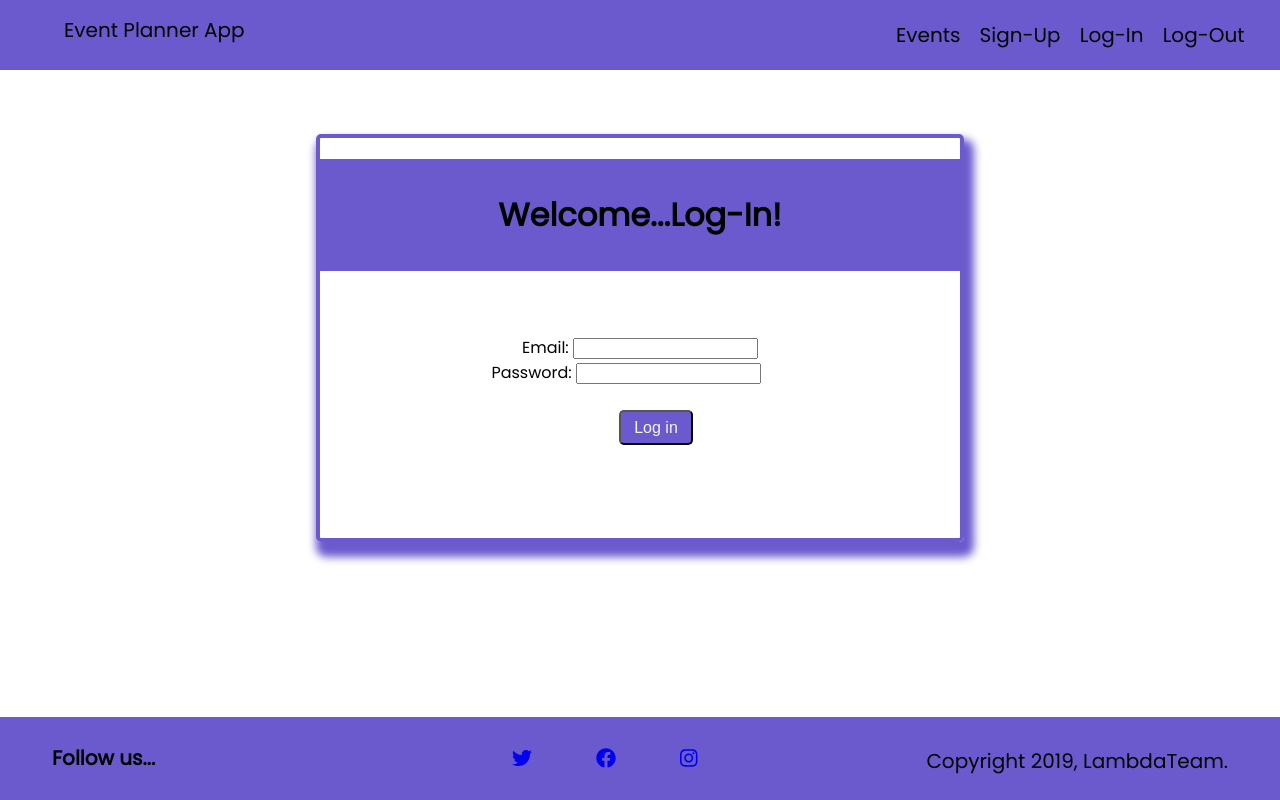
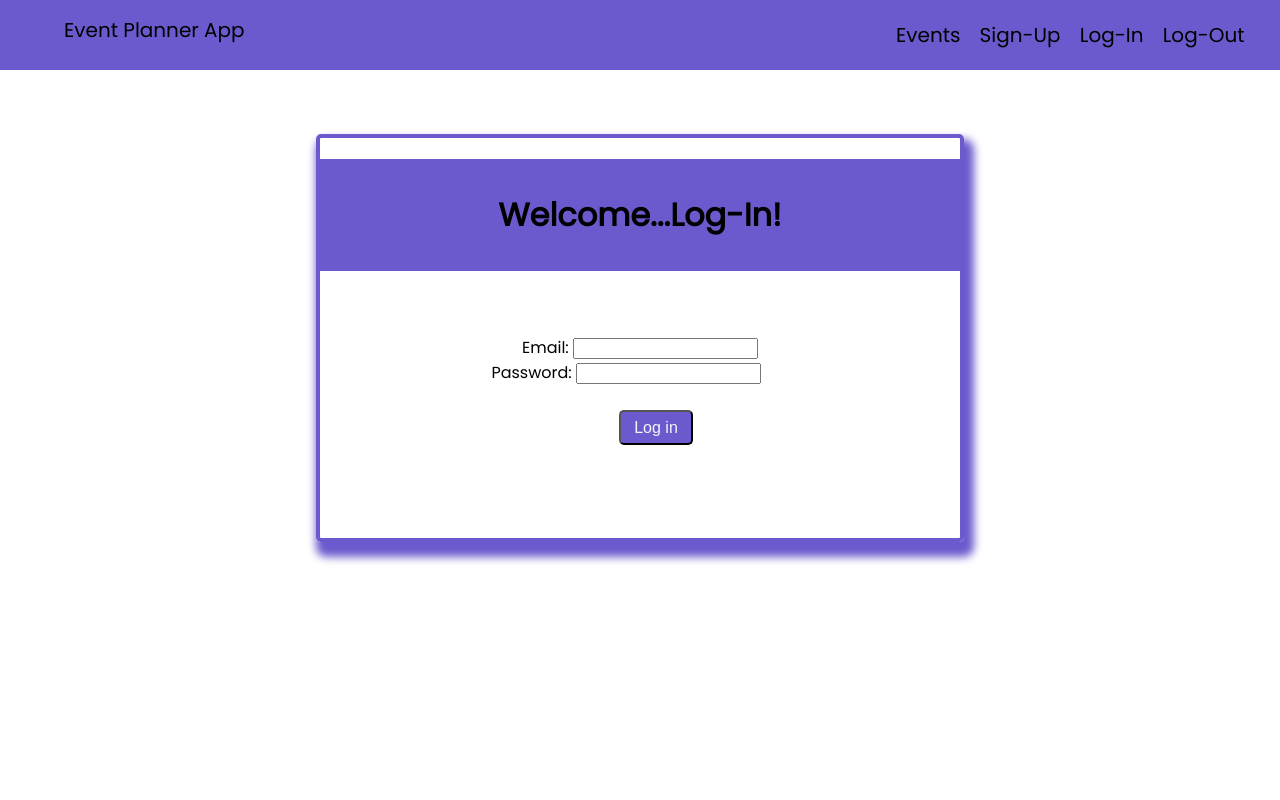
Before and after one commit to build-week-corporate-event-planner-2019/Front-End, a React (Create React App) app in the folder event-planner/: page / in a window 1280 px wide. Shown: the top 800 px of the page. Built offline with nearby package versions, Linux system fonts and the light colour scheme.

Commit message:
sticky footer

```diff
--- a/event-planner/src/App.css
+++ b/event-planner/src/App.css
@@ -59,13 +59,13 @@ li a:hover{
 .footer {
   position: absolute;
   bottom: 0px;
+  margin-bottom: -180px;
   display: flex;
   justify-content: space-around;
   align-content: center;
   align-items: center;
   background-color: slateblue;
   color: black;
-
   font-size: 20px;
   width: 100%;
   margin-top: 5%;
@@ -259,10 +259,11 @@ span{
   color: black;
   width: 30%;
   box-shadow: 5px 10px 8px 5px #888888;
-margin: auto;
-height: 400px;
-background: slateblue;
-border-radius: 5px;
+  margin: auto;
+  margin-bottom: 100px;
+  height: 400px;
+  background: slateblue;
+  border-radius: 5px;
 }
 
 .event-name-field{
```
